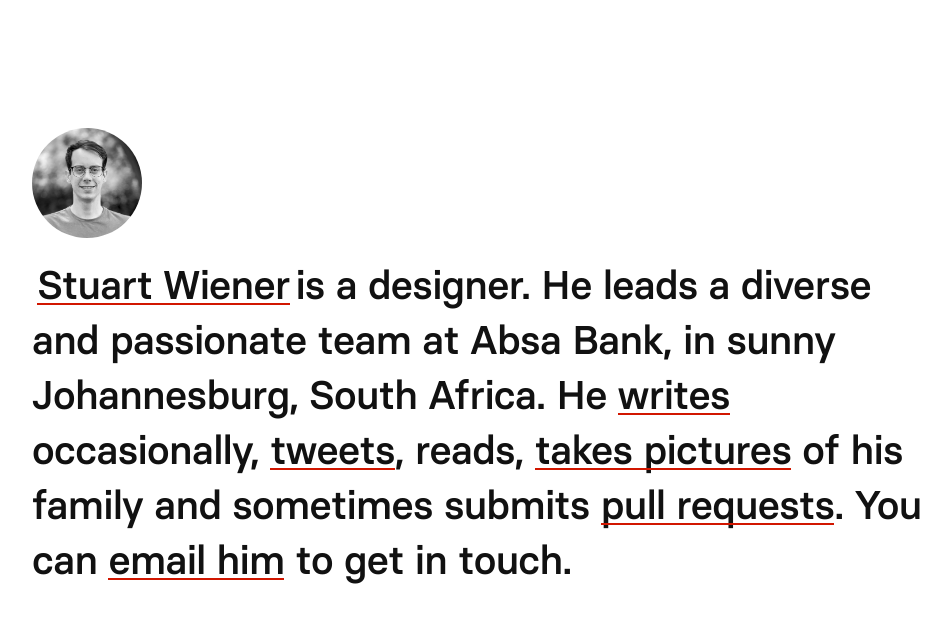
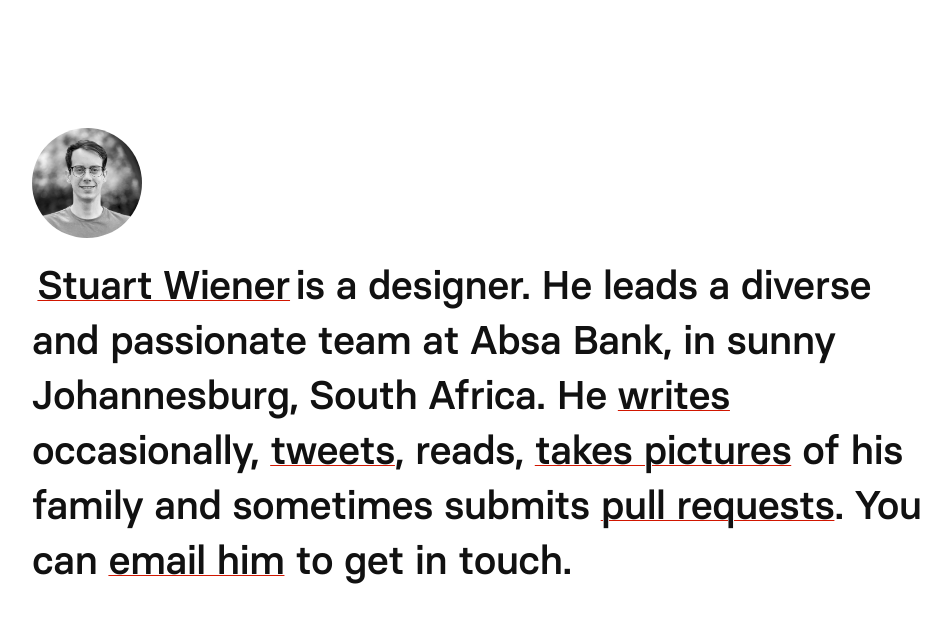
Before and after one commit to stuartwiener/stuartwiener.github.io, a Jekyll site: the page built from index.html, in a window 1280 px wide. Shown: the top 623 px of the page, without its empty margins (96-1047 px from the left). Built offline with Jekyll 4.4.1, drawn with Linux system fonts in a browser that asks for light colours.

Commit message:
better links

```diff
--- a/_sass/_typography.scss
+++ b/_sass/_typography.scss
@@ -25,22 +25,13 @@
 }
 a {
   color: var(--foreground);
-  text-decoration: none;
+  text-decoration: underline;
   position: relative;
   // border-bottom: 1.5px solid var(--color-1);
-  // text-decoration-color: var(--color-1);
-  // text-decoration-skip: ink;
-  // text-decoration-thickness: 1px;
+  text-decoration-color: var(--color-1);
+  text-decoration-skip: ink;
+  text-decoration-thickness: 1px;
   cursor: pointer;
-}
-a::after {
-  content: ' ';
-  position: absolute;
-  width: 100%;
-  height: 86%;
-  left: 0;
-  top: 0;
-  border-bottom: 2px solid var(--color-1);
 }
 a:hover {
   color: var(--color-1);
```
